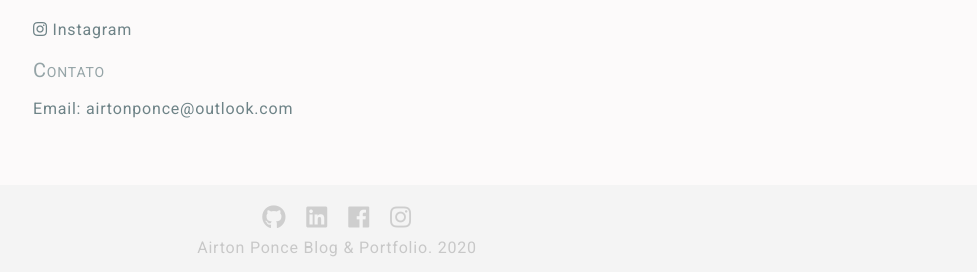
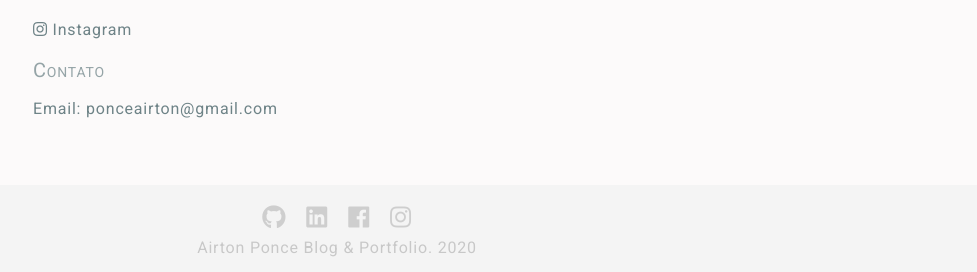
Before and after one commit to APonce911/jekyll-mywebsite, a Jekyll site: the page built from pt/about.html, in a window 1280 px wide. Shown: the part 773-1045 px from the top of the page, without its empty margins (303-1280 px from the left). Built offline with Jekyll 4.4.1, drawn with Linux system fonts in a browser that asks for light colours; nearby versions of some CDN libraries.

Commit message:
update about me

```diff
--- a/about.html
+++ b/about.html
@@ -32,4 +32,4 @@ So I would like to reformulate:
 </div>
 
 <h2>Contact</h2>
-<p>Email: airtonponce@outlook.com</p>
+<p>Email: ponceairton@gmail.com</p>
--- a/pt/about.html
+++ b/pt/about.html
@@ -29,4 +29,4 @@ Então gostaria de reformular:
 </div>
 
 <h2>Contato</h2>
-<p>Email: airtonponce@outlook.com</p>
+<p>Email: ponceairton@gmail.com</p>
```
Also changed, not shown: other parts of about.html (+1 -1 lines).
